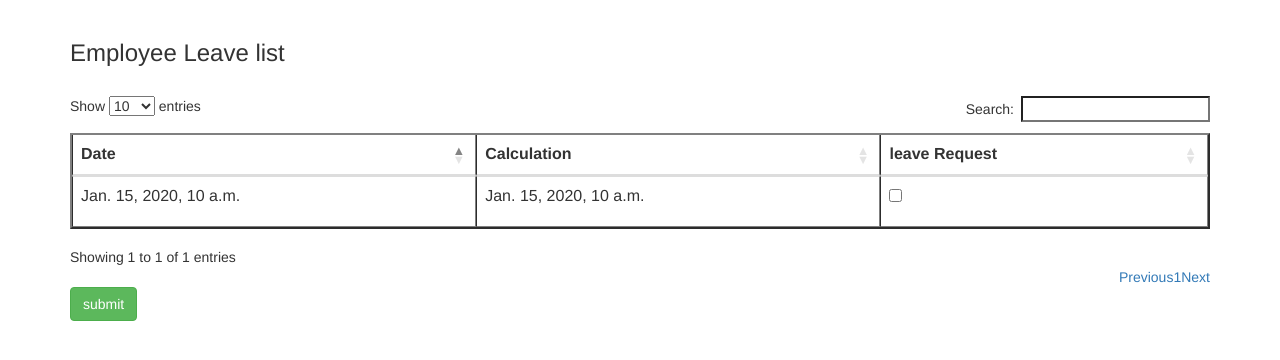
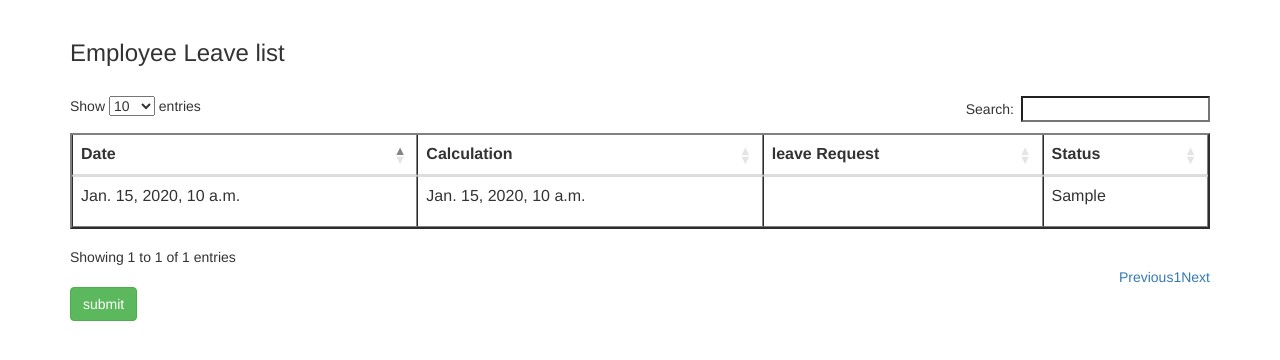
Before and after one commit to pysingh09/noboders_timesheet, a Django app: template thoughtwin_erp/templates/red_list.html in a window 1280 px wide. Shown: the part 52-412 px from the top of the page. Run offline with Django 3.2, Linux system fonts and the light colour scheme; the template is opened without the code that fills it: most values are stand-ins (such as "Sample title", 1, 10 or a date in 2020); some libraries are stand-ins or nearby versions.

Commit message:
leave status

```diff
--- a/thoughtwin_erp/apps/employee/views.py
+++ b/thoughtwin_erp/apps/employee/views.py
@@ -157,6 +157,7 @@ def file_upload(request):
             user=profile.user,
             employee_id = column[0],
             date = column[3],
+            created_by=request.user
         )
 
         if emp:
@@ -239,7 +240,7 @@ class LeaveListView(ListView):
         return context
 
 def attendence_request_list(request):
-    attendances = EmployeeAttendance.objects.filter(user=request.user,emp_leave_type=1)
+    attendances = EmployeeAttendance.objects.filter(user=request.user)
     result = []
     for attendance in attendances:
         if attendance.date_time_diffrence() < timedelta(hours=9):
--- a/thoughtwin_erp/templates/home.html
+++ b/thoughtwin_erp/templates/home.html
@@ -12,6 +12,7 @@
               <th>Employee ID</th>
               <th>Date</th>
               <th>Calculation</th>
+
 
               {% if user.is_superuser  %}
               <th scope="col" class="action-checkbox-column">
@@ -34,6 +35,7 @@
                   <input type="checkbox" name="record" value="{{ attendance.pk }}" class="action-select" data-employee-id="{{ attendance.employee_id }}" data-date="{{ attendance.date|date:'Y-m-d' }}">
                   {% endif %}
                 </td>
+
               </tr>
             {% endfor %}
           </tbody>
--- a/thoughtwin_erp/templates/leave_list.html
+++ b/thoughtwin_erp/templates/leave_list.html
@@ -29,9 +29,9 @@
                      <button class="leave btn btn-danger" data-leave-id="{{leave.id}}" data-leave-user="{{leave.user}}" data-leave_type="4">Reject</button>
                     {% endif %}
 
-                       {{ leave.get_emp_leave_type_display }}
 
                   </td>
+                       {{ leave.get_emp_leave_type_display }}
                   </tr>
                 {% endfor %}
             </tbody>
@@ -43,6 +43,7 @@
     $(".leave").on('click', function (e) {
       e.preventDefault();
       var leave_id = $(this).data("leave-id");
+      // debugger
       var leave_type = $(this).data("leave_type");
       var leave_user = $(this).data("leave-user");
       $.ajax({
--- a/thoughtwin_erp/templates/red_list.html
+++ b/thoughtwin_erp/templates/red_list.html
@@ -23,6 +23,7 @@
               <th>Date</th>
               <th>Calculation</th>
               <th>leave Request</th>
+              <th>Status</th>
             </tr>
           </thead>
           <tbody>
@@ -33,8 +34,14 @@
 
                 <td><p>{{ attendance.date_time_diffrence }}</p></td>
 
-                <td><input type="checkbox" class="chkboxs" value="{{ attendance.date|date:'Y-m-d'}}"></td>
-
+                <td>
+                  {% if attendance.emp_leave_type == 1 %}
+                  <input type="checkbox" class="chkboxs" value="{{ attendance.date|date:'Y-m-d'}}">
+                  {% endif %}
+                </td>
+                <td>
+                 {{ attendance.get_emp_leave_type_display }}
+                </td>
               </tr>
             {% endfor %}
           </tbody>
```
